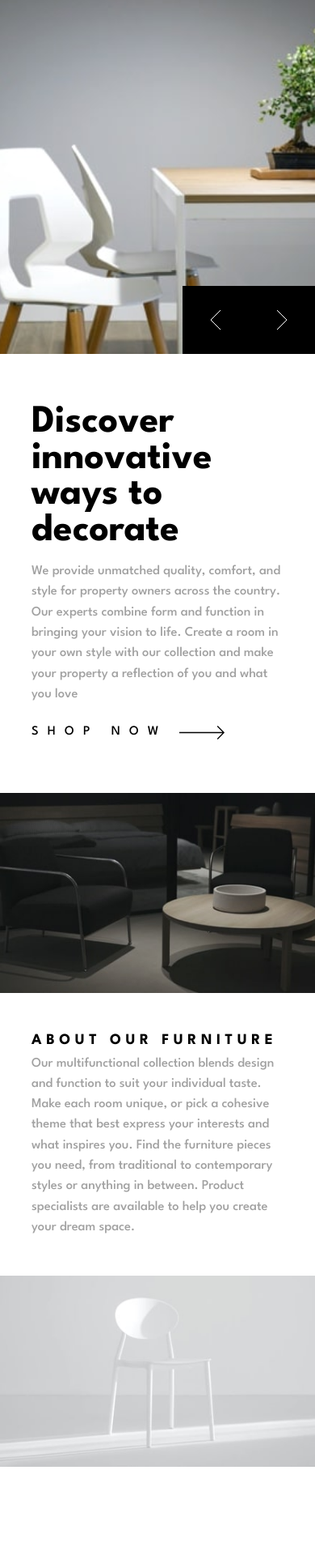
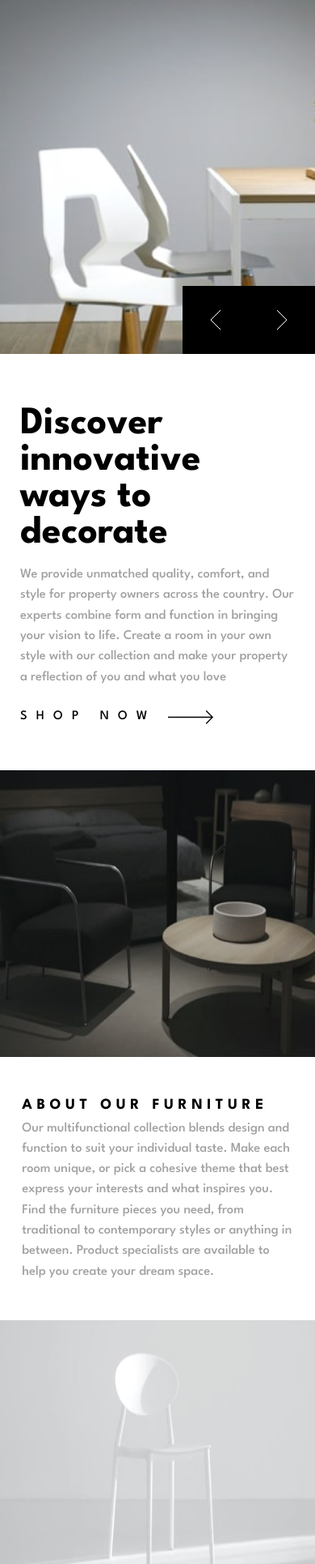
Before and after one commit to Weskio/room-homepage-w-ts, a website: page index.html in a window 390 px wide. Shown: the part 69-2000 px from the top of the page at 81% size. Before the commit the page ends 1884 px from the top, so only its background shows below. Drawn offline with Linux system fonts and the light colour scheme.

Commit message:
responsiveness modifications

```diff
--- a/index.html
+++ b/index.html
@@ -4,7 +4,7 @@
     <meta charset="UTF-8" />
     <meta name="viewport" content="width=device-width, initial-scale=1.0" />
     <link rel="stylesheet" href="./scss/main.css" />
-    <title>Document</title>
+    <title>Room Homepage</title>
   </head>
   <body style="height: 100%;">
     <div class="flex-large">
@@ -104,7 +104,7 @@
         class="right-img"
       />
 
-      <div class="item-desc desc2">
+      <div class=" desc2">
         <h3 id="item-desc-title2">about our furniture</h3>
         <p id="desc2">
           Our multifunctional collection blends design and function to suit your
--- a/scss/main.scss
+++ b/scss/main.scss
@@ -86,7 +86,7 @@
 }
 
 .btn {
-  padding: 100% 106%;
+  padding: 100% 94%;
   background-color: black;
 }
 .btn:hover {
@@ -145,6 +145,9 @@ button {
   line-height: 3vh;
   font-size: 103%;
 }
+.desc2{
+  width: 37vw;
+}
 #item-desc-title2 {
   text-transform: uppercase;
   font-weight: 700;
@@ -156,16 +159,21 @@ button {
   .flex-large {
     display: block;
   }
+  .hero {
+    width: 100%;
+  }
   .item-desc {
     width: 100%;
-    padding: 16% 10%;
+   padding: 10%;
+   margin-top: 0;
+   margin-bottom: 6%;
   }
   .desc2{
     padding: 12% 10%;
+    margin-top: 5%;
+   margin-bottom: 5%;
   }
-  .btn {
-    padding: 30px 34px;
-  }
+
   .mobile-menu{
     display: flex;
     padding: 11% 7%;
@@ -208,9 +216,7 @@ button {
   .right-img {
     width: 100%;
   }
-  .hero {
-    width: 100%;
-  }
+
   .desktop-header {
     display: none;
   }
@@ -218,11 +224,9 @@ button {
     padding: 9% 6%;
     display: flex;
   }
-  .button {
-    position: absolute;
-    bottom: 0px;
-    right: 0;
-    display: flex;
+
+  .btn {
+    padding: 30px 34px;
   }
   #desc {
     font-size: 103%;
@@ -249,12 +253,32 @@ button {
   }
 }
 
-@media only screen and (max-width: 1110px) {
+@media only screen and (max-width: 1250px) {
+  .hero{
+    background-position: left;
+  }
   .button {
-    position: absolute;
-    bottom: 0px;
-    right: 0;
-    display: flex;
+    bottom: 0;
+    right: 0vw;
+  }
+  .btn {
+    padding: 30px 34px;
+  }
+  .right-section{
+    display: block;
+    margin-top: 0;
+  }
+  .right-img{
+   width: 100%;
+   height: 140%;
+  }
+  .desc2{
+    width: 100%;
+    padding: 7%;
+  }
+  .item-desc{
+    padding: 30px 25px;
+    margin-top: 9%;
   }
 }
 
@@ -264,6 +288,9 @@ button {
     right: -1.4vw;
   }
   .btn {
-    padding: 100% 140%;
+    padding: 100% 122%;
+  }
+  .item-desc{
+    font-size: large;
   }
 }
```
Also changed, not shown: scss/main.css, 1 other file.
